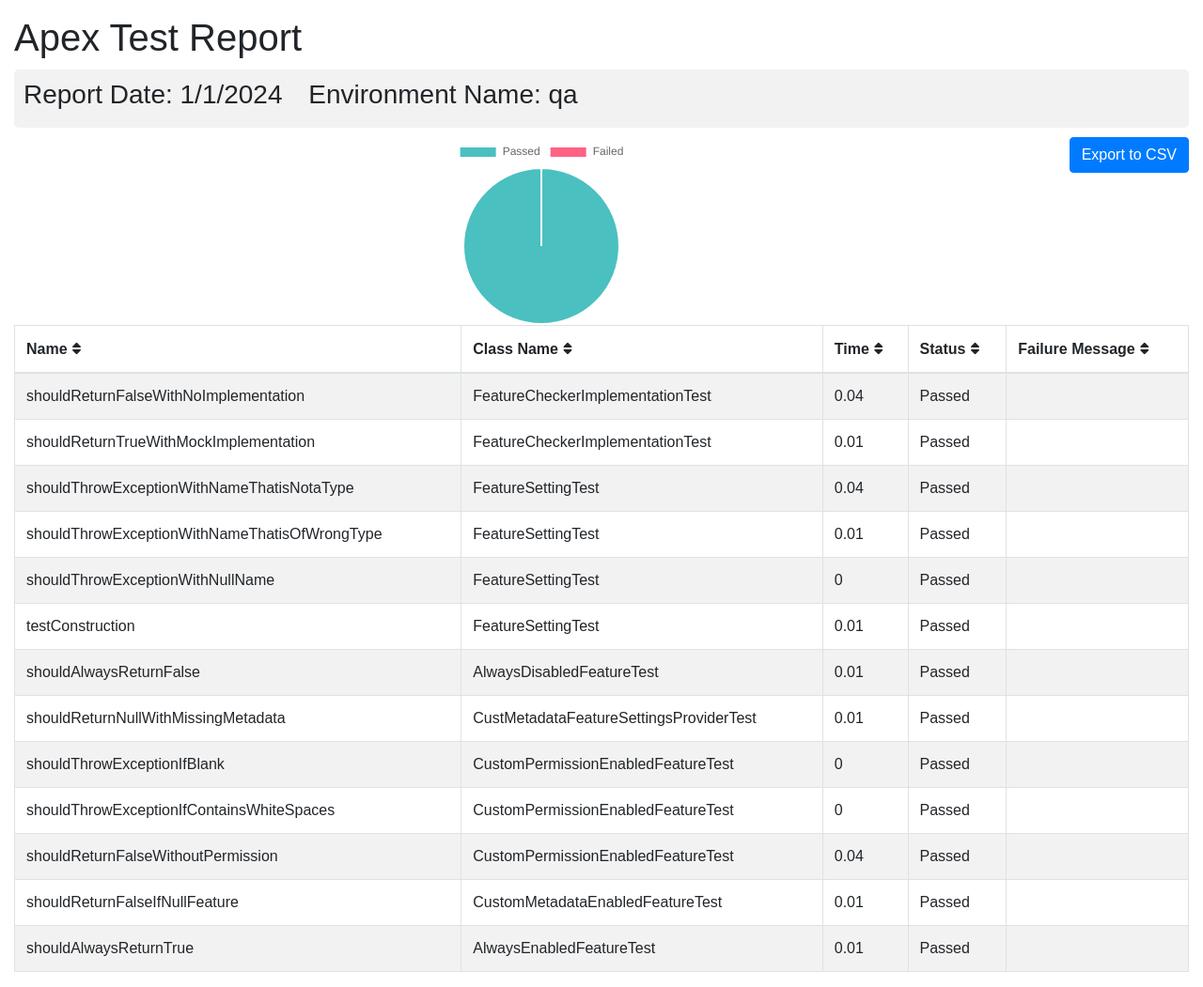
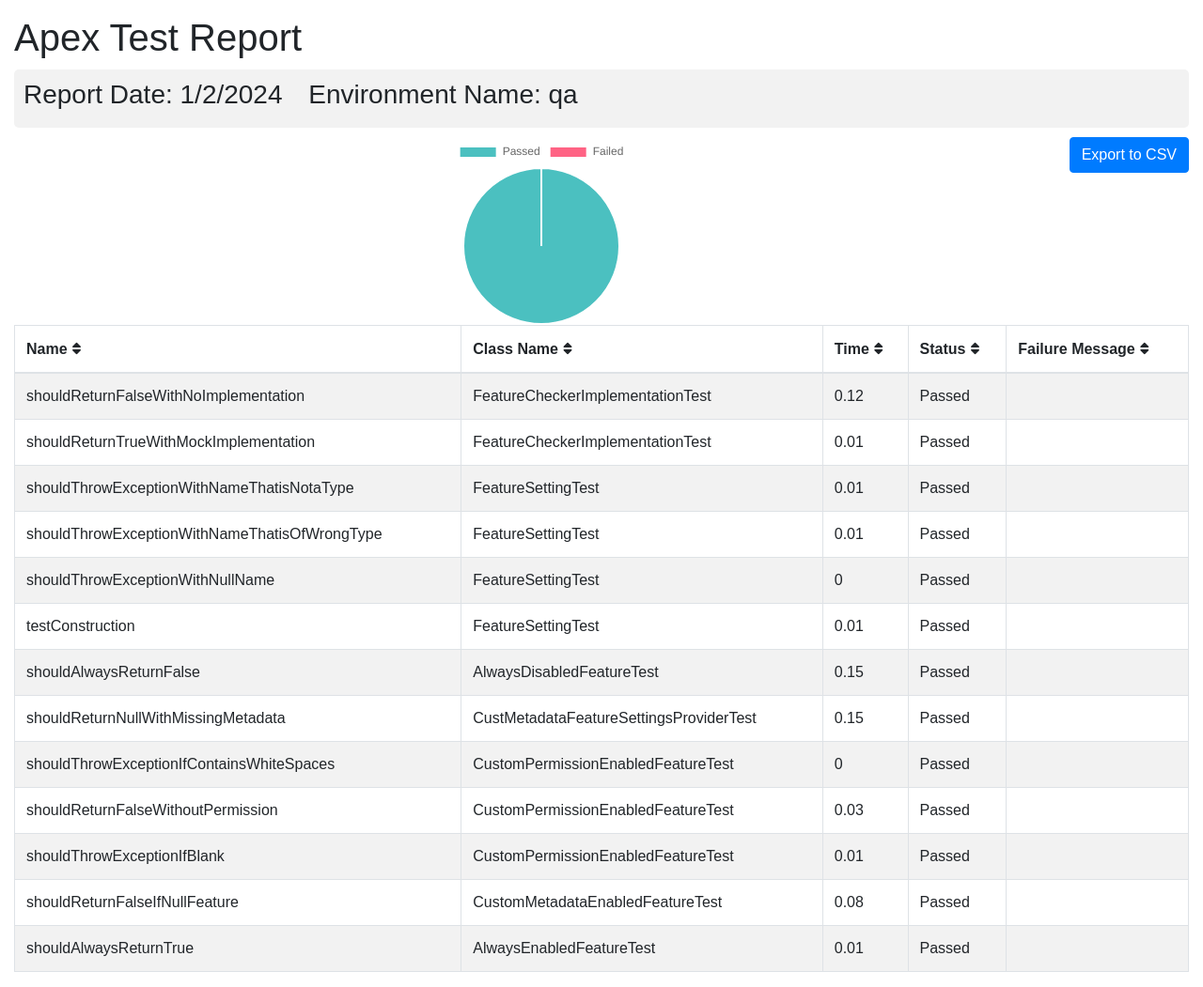
Before and after one commit to flxbl-io/sfops-dashboard, a Jekyll site: the page apextestResults/qa.html, which Jekyll copies as it is, in a window 1280 px wide. Shown: the whole page at 94% size. Built offline with Jekyll 4.4.1, drawn with Linux system fonts in a browser that asks for light colours.

Commit message:
Updated apex test results

```diff
--- a/apextestResults/qa.html
+++ b/apextestResults/qa.html
@@ -102,7 +102,7 @@
       <div class="container-fluid">
         <h1 class="mt-3">Apex Test Report</h1>
         <div class="info-card">
-        <h3>Report Date: 1/1/2024 <span style="margin-left: 20px;">Environment Name: qa</span></h3>
+        <h3>Report Date: 1/2/2024 <span style="margin-left: 20px;">Environment Name: qa</span></h3>
         </div>
         <button onclick="exportTableToCSV('testReport.csv')" class="btn btn-primary float-right">Export to CSV</button>
         <div id="chart-container">
@@ -123,7 +123,7 @@
         <tr>
           <td>shouldReturnFalseWithNoImplementation</td>
           <td>FeatureCheckerImplementationTest</td>
-          <td>0.04</td>
+          <td>0.12</td>
           <td>Passed</td>
           <td></td>
         </tr>
@@ -137,7 +137,7 @@
         <tr>
           <td>shouldThrowExceptionWithNameThatisNotaType</td>
           <td>FeatureSettingTest</td>
-          <td>0.04</td>
+          <td>0.01</td>
           <td>Passed</td>
           <td></td>
         </tr>
@@ -165,21 +165,14 @@
         <tr>
           <td>shouldAlwaysReturnFalse</td>
           <td>AlwaysDisabledFeatureTest</td>
-          <td>0.01</td>
+          <td>0.15</td>
           <td>Passed</td>
           <td></td>
         </tr>
         <tr>
           <td>shouldReturnNullWithMissingMetadata</td>
           <td>CustMetadataFeatureSettingsProviderTest</td>
-          <td>0.01</td>
-          <td>Passed</td>
-          <td></td>
-        </tr>
-        <tr>
-          <td>shouldThrowExceptionIfBlank</td>
-          <td>CustomPermissionEnabledFeatureTest</td>
-          <td>0</td>
+          <td>0.15</td>
           <td>Passed</td>
           <td></td>
         </tr>
@@ -193,14 +186,21 @@
         <tr>
           <td>shouldReturnFalseWithoutPermission</td>
           <td>CustomPermissionEnabledFeatureTest</td>
-          <td>0.04</td>
+          <td>0.03</td>
+          <td>Passed</td>
+          <td></td>
+        </tr>
+        <tr>
+          <td>shouldThrowExceptionIfBlank</td>
+          <td>CustomPermissionEnabledFeatureTest</td>
+          <td>0.01</td>
           <td>Passed</td>
           <td></td>
         </tr>
         <tr>
           <td>shouldReturnFalseIfNullFeature</td>
           <td>CustomMetadataEnabledFeatureTest</td>
-          <td>0.01</td>
+          <td>0.08</td>
           <td>Passed</td>
           <td></td>
         </tr>
```
